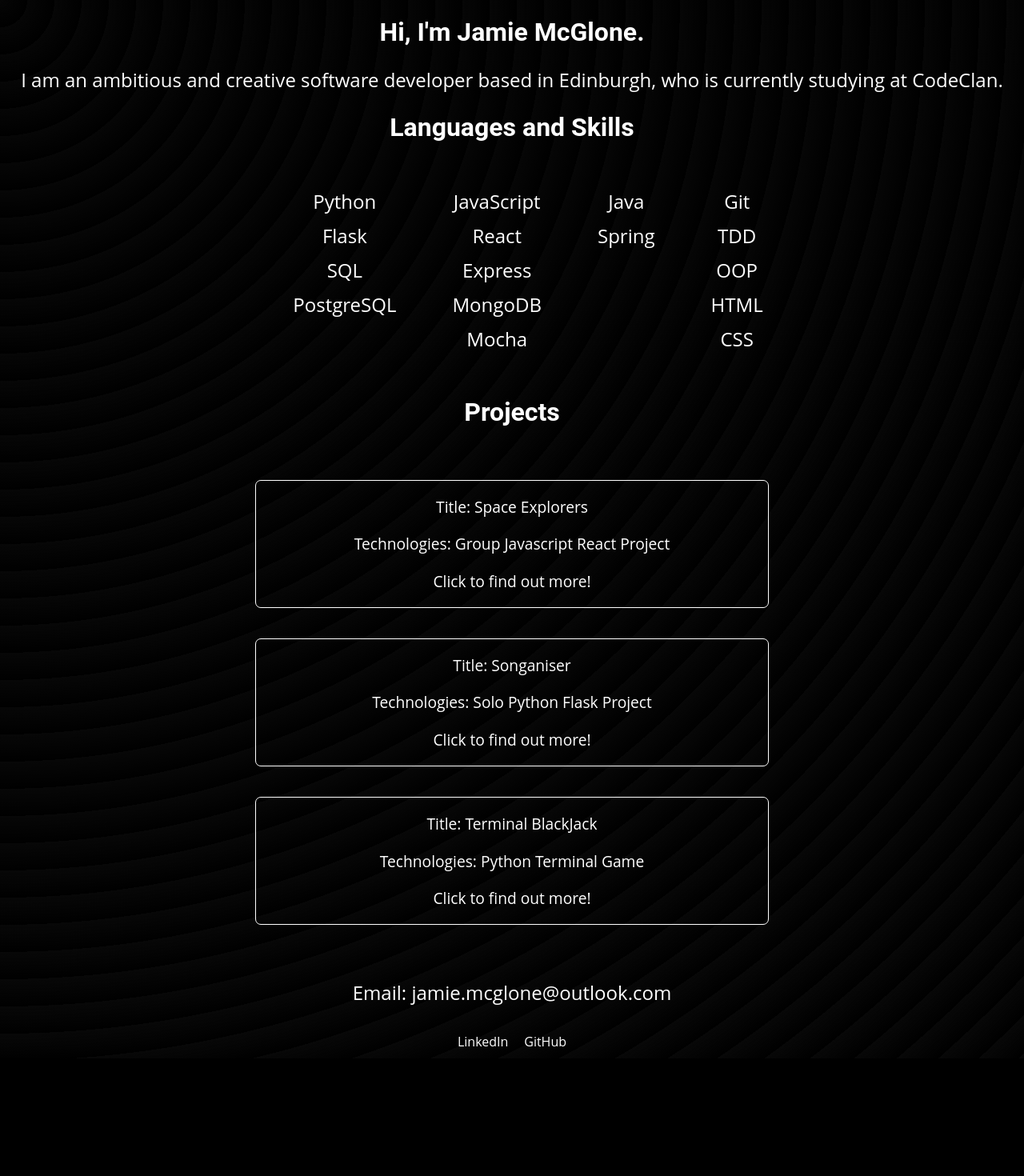
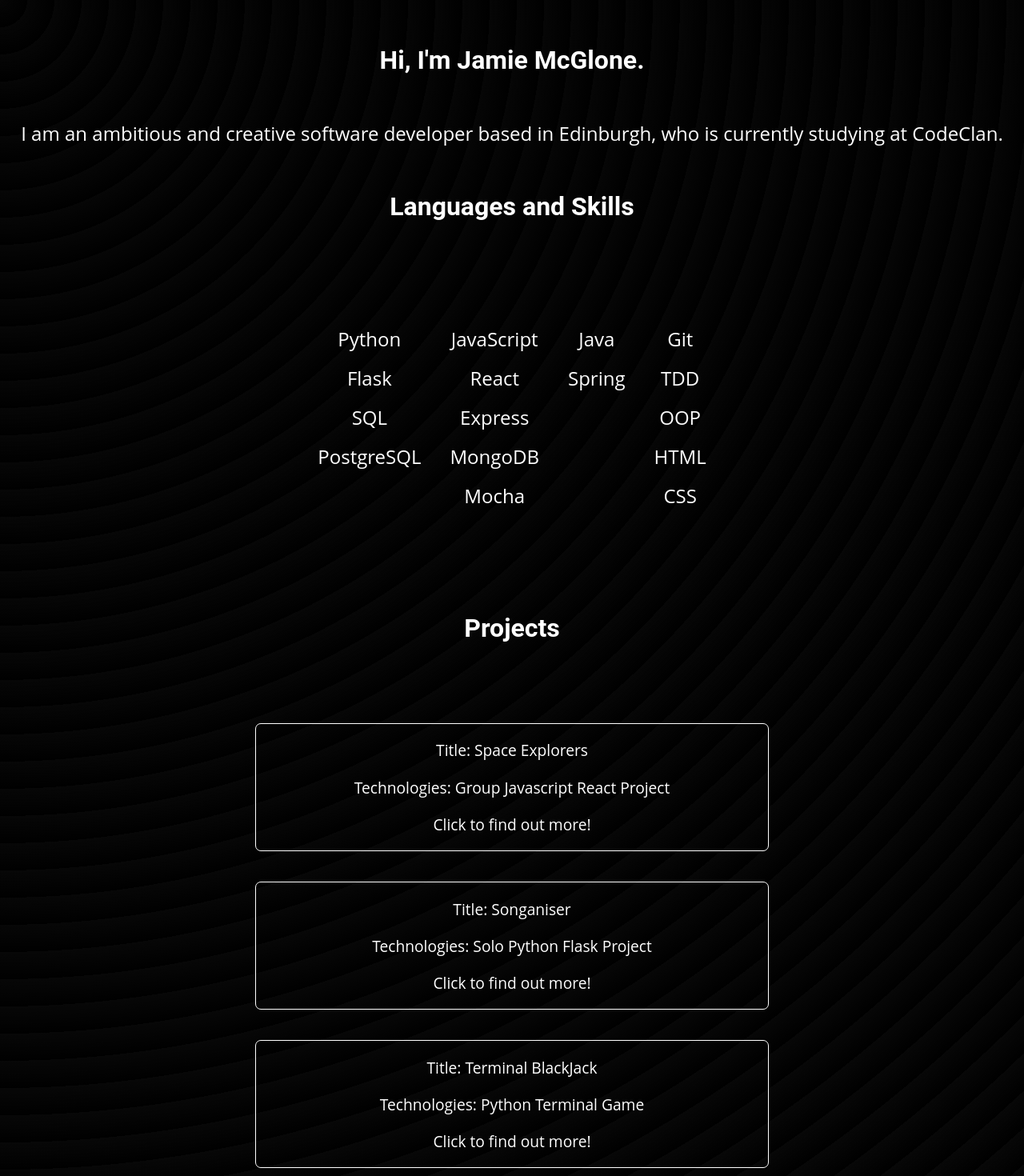
Before and after one commit to jamiemcglone/Portfolio, a React (Create React App) app: page /projects in a window 1280 px wide. Shown: the top 1470 px of the page at 80% size. Before the commit the page ends 1323 px from the top, so only its background shows below. Built offline with nearby package versions, Linux system fonts and the light colour scheme.

Commit message:
Styling fixes

```diff
--- a/src/components/Contact.js
+++ b/src/components/Contact.js
@@ -3,7 +3,7 @@ import { Paragraph } from "./StyledComponents";
 
 const Contact = () => {
     return(
-        <Paragraph>Email: jamie.mcglone@outlook.com</Paragraph>
+        <Paragraph>jamie.mcglone@outlook.com</Paragraph>
     )
 }
 
--- a/src/components/StyledComponents.js
+++ b/src/components/StyledComponents.js
@@ -6,6 +6,8 @@ text-align: center;
 color: white;
 font-family: "Open Sans", sans-serif;
 font-size: 1.5rem;
+margin-top: 3.5rem;
+margin-bottom: 3.5rem;
 
 `
 
@@ -38,6 +40,8 @@ export const ProjectsListContainer = styled.div`
     flex-direction: column;
     padding-top: 25px;
     padding-bottom: 25px;
+    margin-top: 3.5rem;
+    margin-bottom: 3.5rem;
 `
 
 export const ProjectsLinkStyle = styled.a`
@@ -50,28 +54,35 @@ export const Heading = styled.h1`
     font-family: "Open Sans Bold", Roboto, sans-serif;
     color: white;
     text-align: center;
+    margin-top: 3.5rem;
+    margin-bottom: 3.5rem;
     `
 
-export const LanguagesAndSkillsList = styled.ul`
+export const LanguagesAndSkillsList = styled.div`
     color: white;
-    text-align: center;
     display: flex;
     justify-content: center;
+    margin-top: 3.5rem;
+    margin-bottom: 3.5rem;
+    @media (max-width: 500px) {
+        width: 25rem;
+    }
 `
 
-export const LanguageAndSkillItem = styled.li`
+export const LanguageAndSkillItem = styled.div`
     color: white;
     list-style: none;
     font-size: 1.5rem;
     text-align: center;
-    padding: 5px;
+    padding: .5rem;
 `
 
 export const SkillGroup = styled.div`
     flex-direction: row;
     justify-content: center;
-    margin: 10px;
-    padding: 20px;
+    padding: 10px;
+    margin-top: 3.5rem;
+    margin-bottom: 3.5rem;
 `
 
 export const IconsFooter = styled.footer`
@@ -85,6 +96,8 @@ export const TheFooter = styled.div`
     display: flex;
     justify-content: center;
     flex-direction: row;
+    margin-top: 3.5rem;
+    margin-bottom: 3.5rem;
     `
 
 export const LinkWord = styled.a`
@@ -93,5 +106,8 @@ export const LinkWord = styled.a`
     :hover {
         font-size: 1.3rem;
         text-decoration: underline;
+        border: 3px solid white;
+        border-radius: 10px;
+        box-shadow: 1px 2.5px;
     }
     `
```
